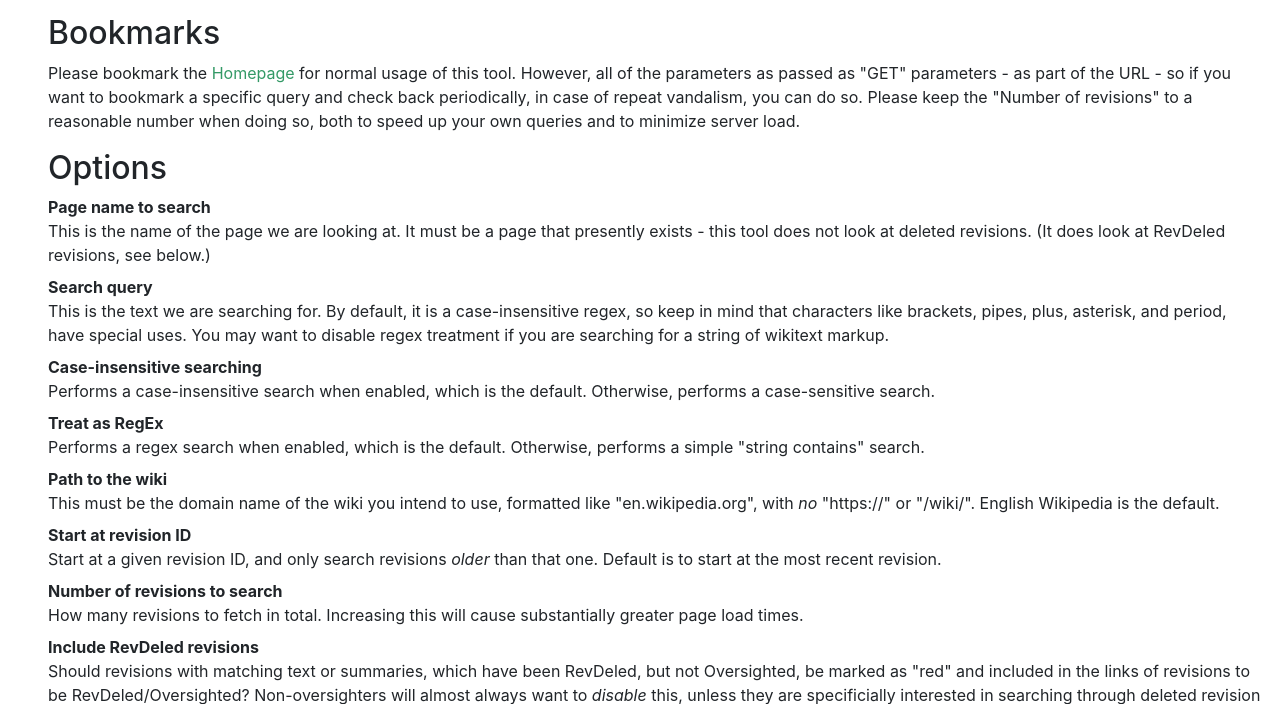
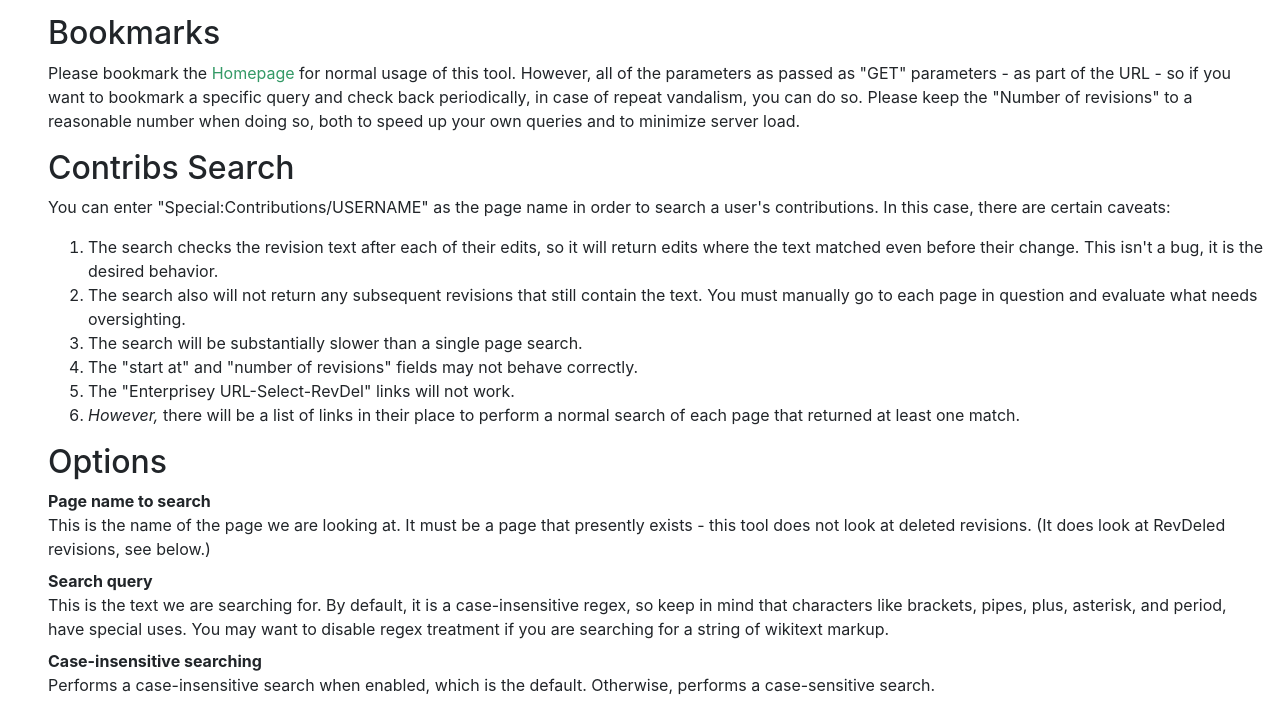
Before and after one commit to wiki-ST47/wiki-hist-search, a Django app: page /docs/ in a window 1280 px wide. Shown: the part 658-1362 px from the top of the page. Run offline with Django 3.2, Linux system fonts and the light colour scheme; style sheets or scripts are compiled from the project's sources; some libraries are stand-ins or nearby versions.

Commit message:
Add ability to search Special:Contributions

```diff
--- a/hist_search/views.py
+++ b/hist_search/views.py
@@ -79,18 +79,28 @@ def search(request):
         else:
             revs_kwargs['total'] = total = 200
 
-        try:
-            page = pywikibot.Page(site, form.cleaned_data['page'])
-            # Adapted from Page.revisions(), which doesn't pass the args I need
-            page.site.loadrevisions(page, **revs_kwargs)
-            revisions = (page._revisions[rev] for rev in
-                         sorted(page._revisions, reverse=True)[:total])
+        pagename = form.cleaned_data['page']
+        is_contribs = False
+        if pagename.startswith('Special:Contributions/'):
+            username = pagename.replace('Special:Contributions/', '')
+            context['username'] = username
+
+            revisions = site.usercontribs(user=username, total=total)
             context['revisions'] = revisions
-        except pywikibot.exceptions.NoPage as e:
-            form.add_error('page',
-                f"Unable to find this page. {e.title} does not exist."
-            )
-            return render(request, 'index.html', context)
+            is_contribs = True
+        else:
+            try:
+                page = pywikibot.Page(site, form.cleaned_data['page'])
+                # Adapted from Page.revisions(), which doesn't pass the args I need
+                page.site.loadrevisions(page, **revs_kwargs)
+                revisions = (page._revisions[rev] for rev in
+                            sorted(page._revisions, reverse=True)[:total])
+                context['revisions'] = revisions
+            except pywikibot.exceptions.NoPage as e:
+                form.add_error('page',
+                    f"Unable to find this page. {e.title} does not exist."
+                )
+                return render(request, 'index.html', context)
 
         # Actually perform the searching
         revlist = []
@@ -117,8 +127,24 @@ def search(request):
 
         return_matches = form.cleaned_data.get('return_matches', False)
 
+        if is_contribs:
+            # Build a list of pages with content now, more efficient that way
+            pagelist = {}
+            revs_kwargs = {'content': True, 'total': total, 'user': username}
+            pages_needed = [rev['title'] for rev in revisions]
+            for pagename in pages_needed:
+                page = pywikibot.Page(site, pagename)
+                page.site.loadrevisions(page, **revs_kwargs)
+                pagelist[pagename] = page
+            matching_pages = []
+
         for rev in revisions:
             revd = {}
+            if is_contribs:
+                revd['title'] = rev['title']
+                page = pagelist[rev['title']]
+                rev = page._revisions[rev['revid']]
+
             text = page.getOldVersion(rev.revid)
 
             revdeled_rev = rev.texthidden and (rev.suppressed or intent != 'OS')
@@ -150,6 +176,9 @@ def search(request):
                         revdel_es_string = '|' + revdel_es_string
                     revdel_es_string = new_string + revdel_es_string
 
+            if is_contribs and (match_rev or match_es) and revd['title'] not in matching_pages:
+                matching_pages.append(revd['title'])
+
             revd['match_rev'] = match_rev
             revd['rev_handled'] = revdeled_rev
             revd['texthidden'] = rev.texthidden
@@ -165,6 +194,10 @@ def search(request):
 
         page_name_encoded = urllib.parse.quote(form.cleaned_data.get('page').replace(' ', '_'))
         context['revlist'] = revlist
+        if is_contribs:
+            context['matching_pages'] = matching_pages
+            query = request.META['QUERY_STRING']
+            context['qparams'] = re.sub(r'&?page=[^&]+', '', query)
         indexphp = 'https:' + site.siteinfo['server'] + site.siteinfo['script']
         context['rev_url'] = f"{indexphp}?title={page_name_encoded}&action=history&limit={total}&revdel_select={revdel_rev_string}"
         context['es_url'] = f"{indexphp}?title={page_name_encoded}&action=history&limit={total}&revdel_select={revdel_es_string}"
--- a/templates/docs.html
+++ b/templates/docs.html
@@ -20,6 +20,16 @@
   <h2>Bookmarks</h2>
   <p>Please bookmark the <a href="{% url 'home' %}">Homepage</a> for normal usage of this tool. However, all of the parameters as passed as "GET" parameters - as part of the URL - so if you want to bookmark a specific query and check
   back periodically, in case of repeat vandalism, you can do so. Please keep the "Number of revisions" to a reasonable number when doing so, both to speed up your own queries and to minimize server load.</p>
+  <h2>Contribs Search</h2>
+  <p>You can enter "Special:Contributions/USERNAME" as the page name in order to search a user's contributions. In this case, there are certain caveats:</p>
+  <ol>
+    <li>The search checks the revision text after each of their edits, so it will return edits where the text matched even before their change. This isn't a bug, it is the desired behavior.</li>
+    <li>The search also will not return any subsequent revisions that still contain the text. You must manually go to each page in question and evaluate what needs oversighting.</li>
+    <li>The search will be substantially slower than a single page search.</li>
+    <li>The "start at" and "number of revisions" fields may not behave correctly.</li>
+    <li>The "Enterprisey URL-Select-RevDel" links will not work.</li>
+    <li><i>However,</i> there will be a list of links in their place to perform a normal search of each page that returned at least one match.</li>
+  </ol>
   <h2>Options</h2>
   <dl>
     <dt>Page name to search</dt>
```
Also changed, not shown: templates/hist_search/search.html (+29 -5 lines).
